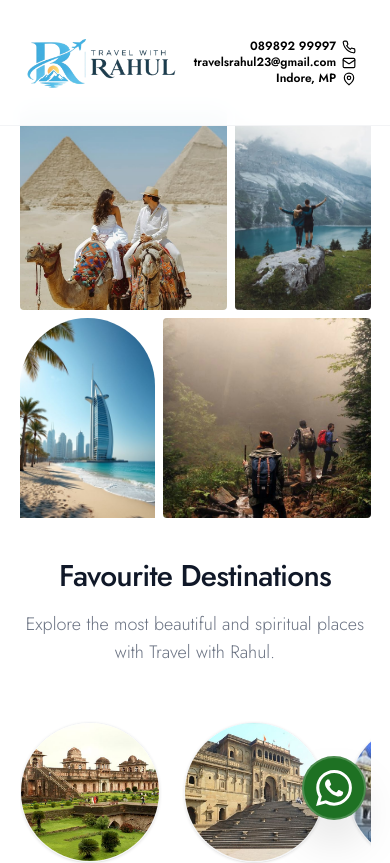
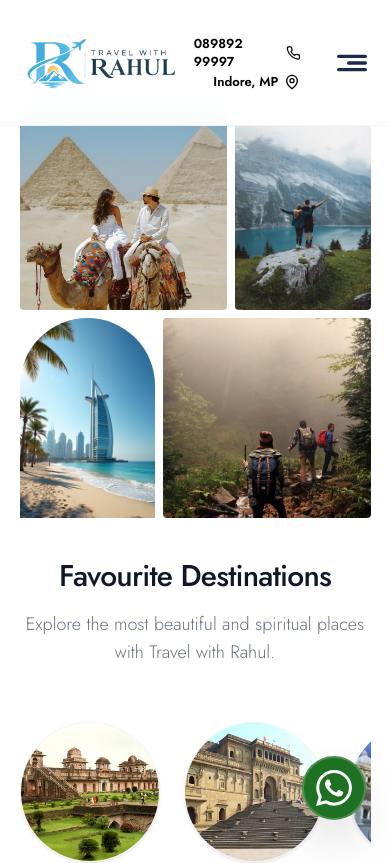
Before and after one commit to AviZacksy/travelwithrahul, a Next.js app: page / in a window 390 px wide. Shown: the top 863 px of the page. Built offline with nearby package versions, Linux system fonts and the light colour scheme.

Commit message:
Remove Gmail from mobile header and increase font size

```diff
--- a/app/page.tsx
+++ b/app/page.tsx
@@ -101,10 +101,9 @@ export default function Home() {
           </div>
 
           {/* Quick Contact Info for Mobile (Between Logo and Menu) */}
-          <div className="flex flex-col items-end justify-center text-[12px] sm:text-[13px] text-black font-semibold leading-[1.15] ml-auto mr-4 lg:hidden">
-            <a href="tel:08989299997" className="flex items-center hover:text-[var(--color-primary)] mb-0.5">089892 99997 <Phone className="w-3.5 h-3.5 ml-1.5" /></a>
-            <a href="mailto:travelsrahul23@gmail.com" className="flex items-center hover:text-[var(--color-primary)] whitespace-nowrap mb-0.5">travelsrahul23@gmail.com <Mail className="w-3.5 h-3.5 ml-1.5" /></a>
-            <span className="flex items-center">Indore, MP <MapPin className="w-3.5 h-3.5 ml-1.5" /></span>
+          <div className="flex flex-col items-end justify-center text-[13px] sm:text-sm text-black font-semibold leading-snug ml-auto mr-4 lg:hidden">
+            <a href="tel:08989299997" className="flex items-center hover:text-[var(--color-primary)] mb-0.5">089892 99997 <Phone className="w-4 h-4 ml-1.5" /></a>
+            <span className="flex items-center">Indore, MP <MapPin className="w-4 h-4 ml-1.5" /></span>
           </div>
           {/* Desktop Menu */}
           <div className="hidden lg:flex items-center gap-10">
```
